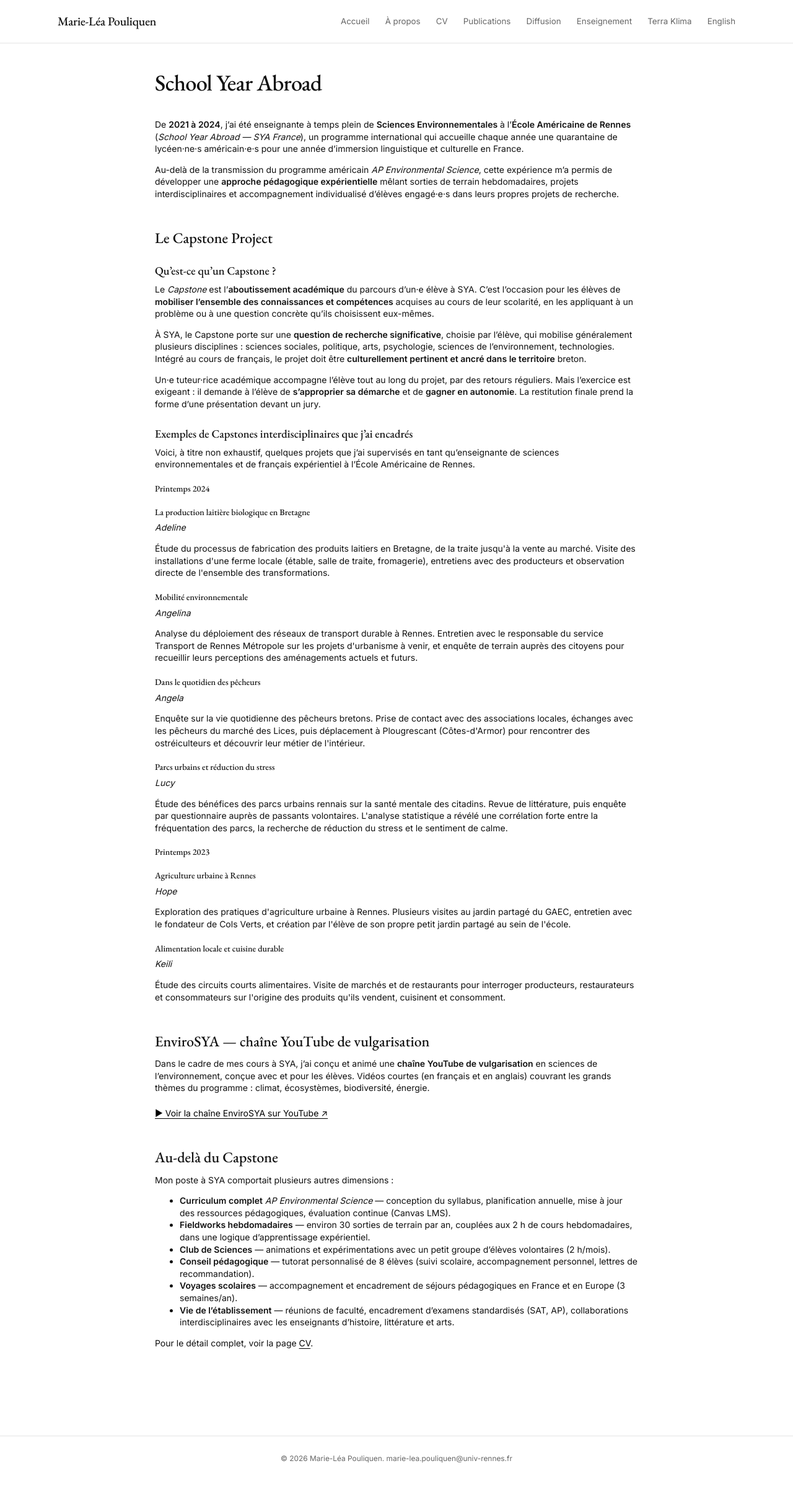
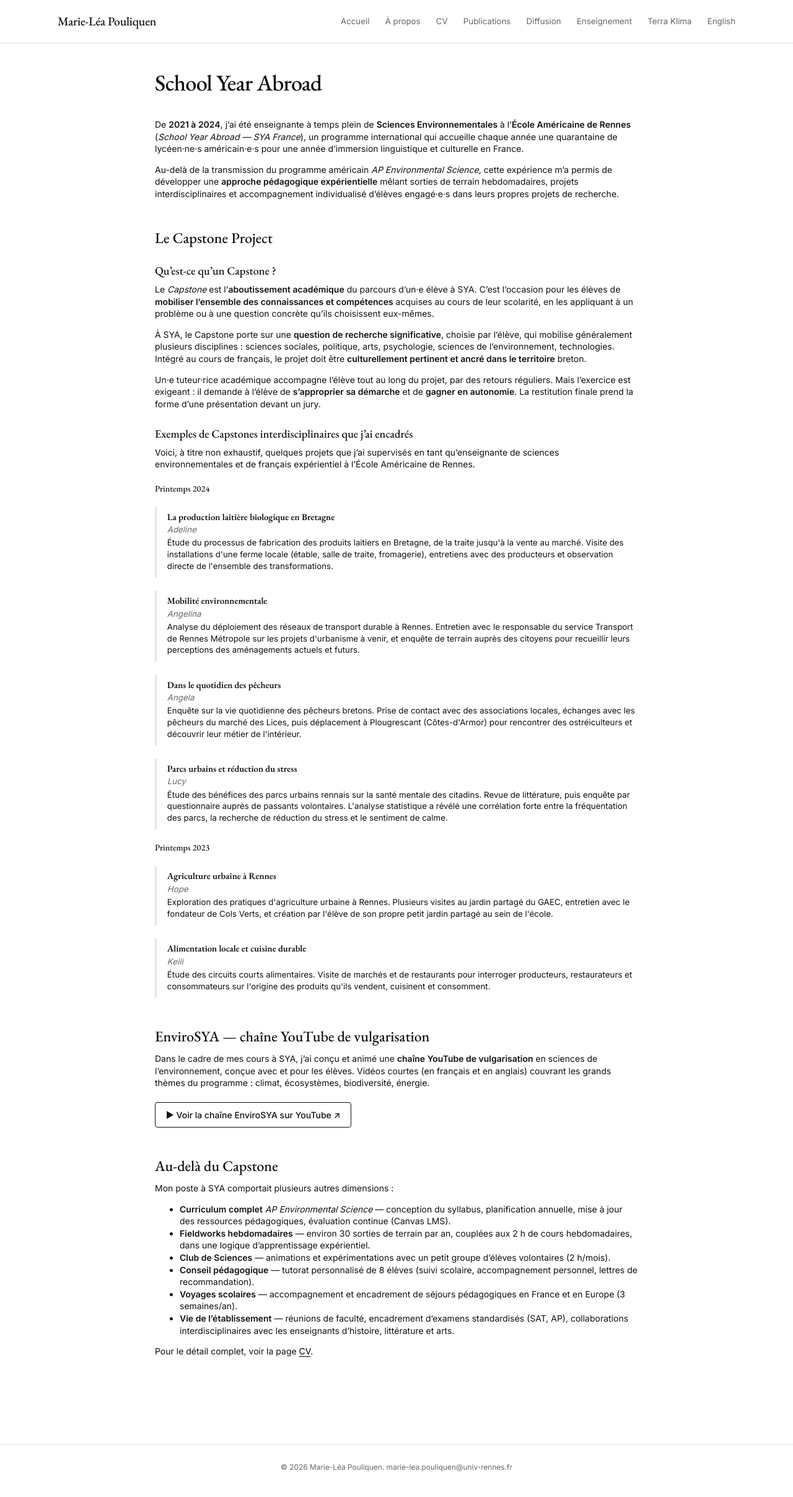
Before and after one commit to marieleapouliquen/marieleapouliquen.github.io, a Jekyll site: the page built from _pages/sya.md, in a window 1280 px wide. Shown: the whole page at 62% size. Built offline with Jekyll 4.4.1, drawn with Linux system fonts in a browser that asks for light colours.

Commit message:
Update main.css

```diff
--- a/assets/css/main.css
+++ b/assets/css/main.css
@@ -551,3 +551,46 @@ body.page-cv .container { max-width: 1280px; }
   content: "Marie-Léa Pouliquen";
   visibility: hidden;
 }
+
+
+/* ---------- CARTES CAPSTONE (page SYA) ---------- */
+.capstone {
+  border-left: 3px solid var(--color-border);
+  padding: 0.5rem 0 0.5rem 1.2rem;
+  margin: 1.5rem 0;
+}
+
+.capstone h4 {
+  margin: 0 0 0.2rem 0;
+  font-family: var(--font-serif);
+  font-weight: 600;
+  font-size: 1.05rem;
+  color: var(--color-text);
+}
+
+.capstone p {
+  margin: 0.2rem 0;
+  font-size: 0.95rem;
+}
+
+.capstone p:first-of-type {
+  color: var(--color-muted);
+  font-style: italic;
+}
+
+/* ---------- BOUTON EXTERNE (YouTube, etc.) ---------- */
+.btn-external {
+  display: inline-block;
+  padding: 0.7rem 1.2rem;
+  border: 1px solid var(--color-text);
+  color: var(--color-text);
+  text-decoration: none;
+  font-weight: 500;
+  border-radius: 4px;
+  transition: all 0.15s ease;
+}
+
+.btn-external:hover {
+  background: var(--color-text);
+  color: var(--color-bg);
+}
```
